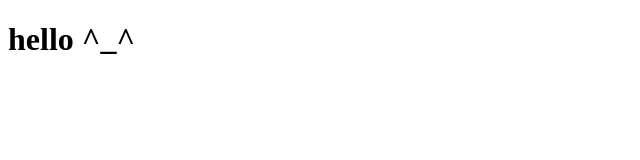
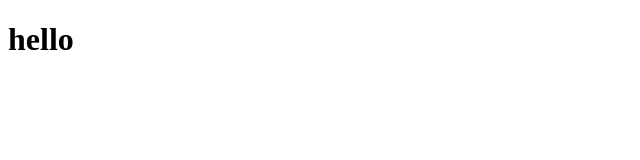
Before and after one commit to SandraSix/GitTest, a plain HTML site: page src/index.html in a window 1280 px wide. Shown: the full height of the page, 0-640 px from the left. Drawn offline with Linux system fonts and the light colour scheme.

Commit message:
第二次修改后的内容

```diff
--- a/src/index.html
+++ b/src/index.html
@@ -5,6 +5,6 @@
     <title>hello git</title>
 </head>
 <body>
-<h1>hello ^_^</h1>
+<h1>hello</h1>
 </body>
 </html>
```
